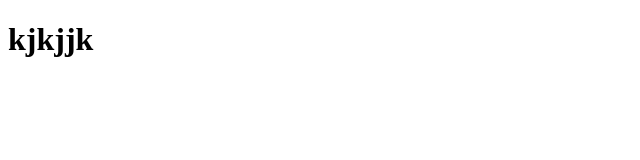
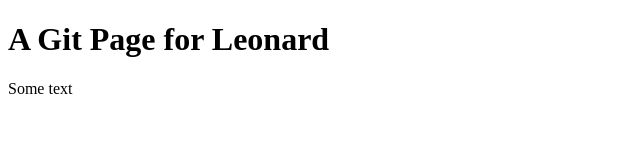
Before and after one commit to ilaleo/ilaleo.github.io, a plain HTML site: page index.htm in a window 1280 px wide. Shown: the whole page, without its empty margins (0-640 px from the left). Drawn offline with Linux system fonts and the light colour scheme.

Commit message:
Change of text

```diff
--- a/index.htm
+++ b/index.htm
@@ -4,7 +4,7 @@
 
 </head>
 <body>
-  <h1>kjkjjk </h1>
-
+  <h1>A Git Page for Leonard</h1>
+  <p> Some text </p>
 </body>
 </html>
```
